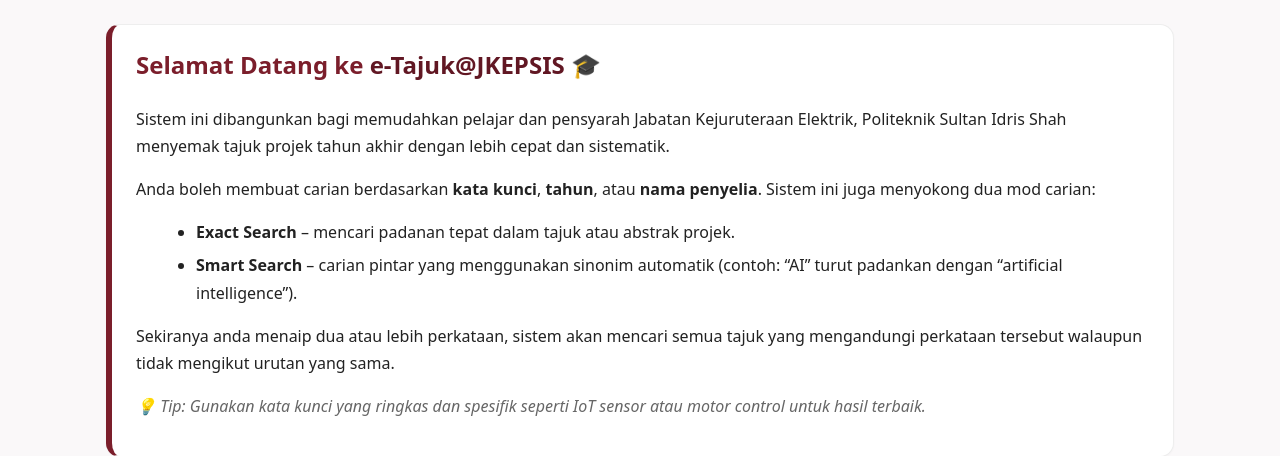
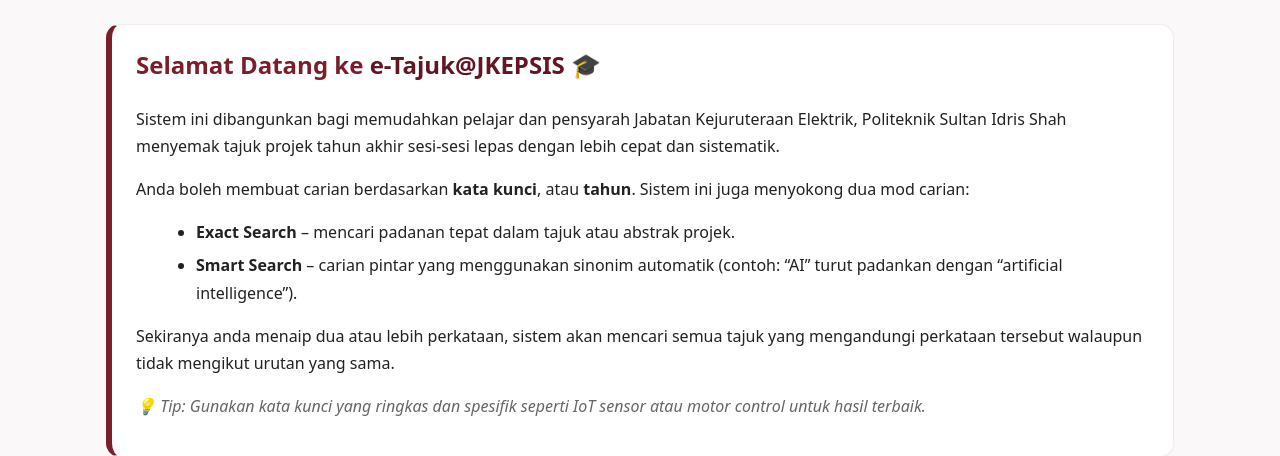
Before and after one commit to naily92/eTajuk-JKEPSIS, a Flask app: page / in a window 1280 px wide. Shown: the part 73-529 px from the top of the page. Run offline with Flask 3, Linux system fonts and the light colour scheme; data that the repository does not hold is empty; some libraries are stand-ins or nearby versions.

Commit message:
Update index.html

```diff
--- a/templates/index.html
+++ b/templates/index.html
@@ -24,10 +24,10 @@
       <h2>Selamat Datang ke <span class="highlight">e-Tajuk@JKEPSIS</span> 🎓</h2>
       <p>
         Sistem ini dibangunkan bagi memudahkan pelajar dan pensyarah Jabatan Kejuruteraan Elektrik, Politeknik Sultan Idris Shah
-        menyemak tajuk projek tahun akhir dengan lebih cepat dan sistematik.
+        menyemak tajuk projek tahun akhir sesi-sesi lepas dengan lebih cepat dan sistematik.
       </p>
       <p>
-        Anda boleh membuat carian berdasarkan <strong>kata kunci</strong>, <strong>tahun</strong>, atau <strong>nama penyelia</strong>.
+        Anda boleh membuat carian berdasarkan <strong>kata kunci</strong>, atau <strong>tahun</strong>.
         Sistem ini juga menyokong dua mod carian:
       </p>
       <ul>
```
